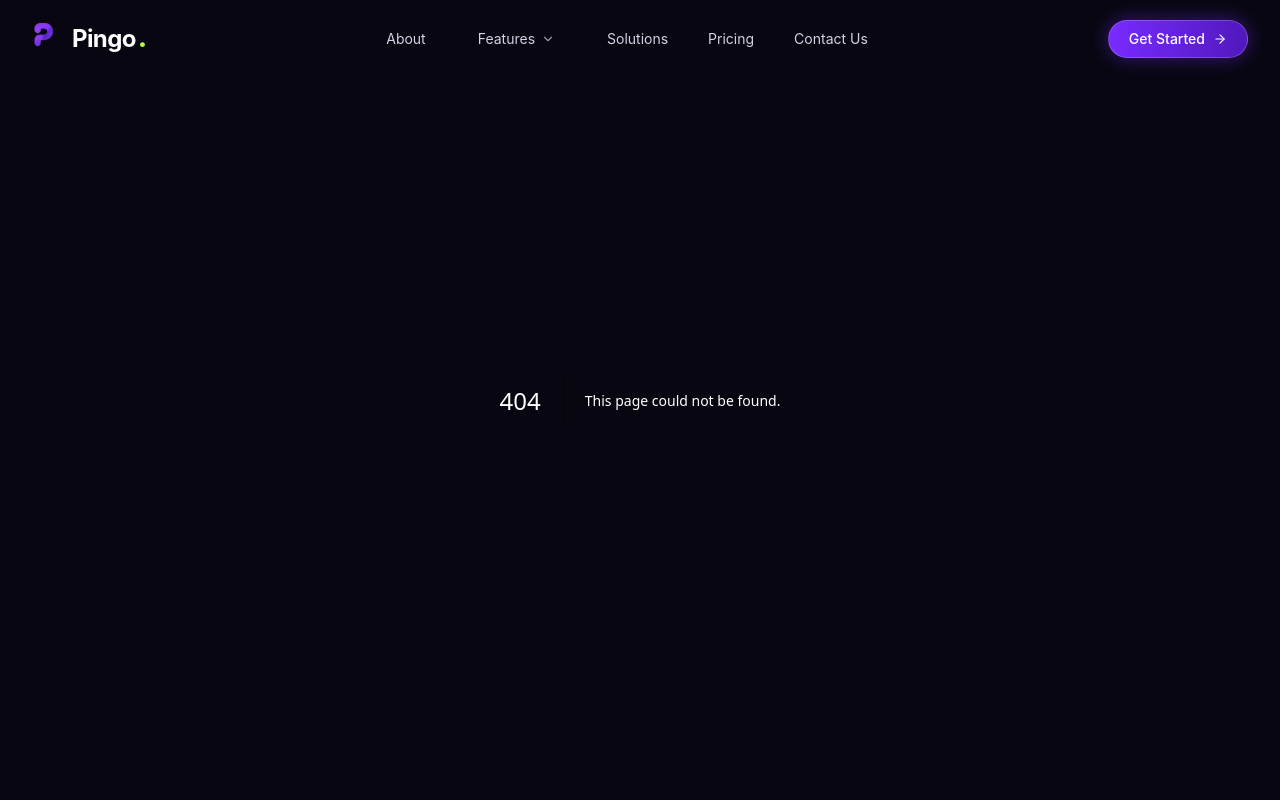
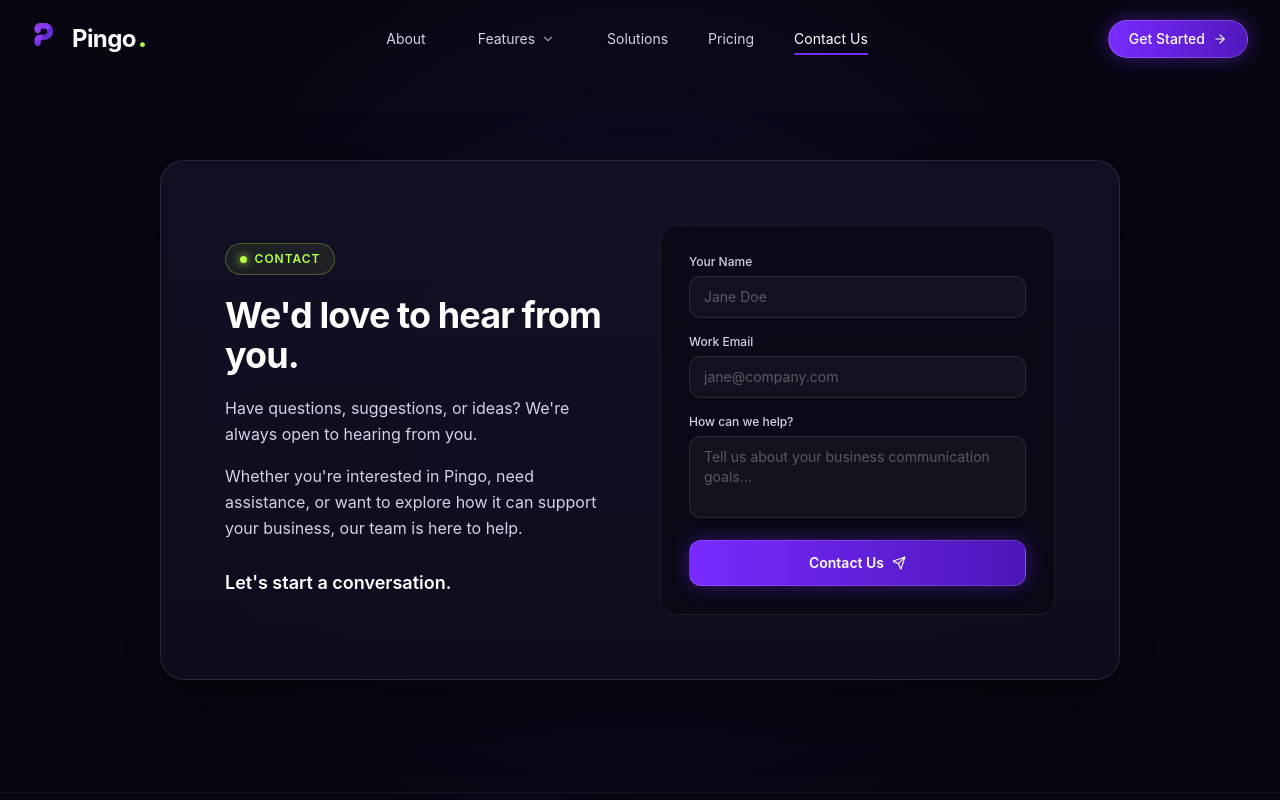
Before and after one commit to balaji-uiai/Pingo, a Next.js app: page /contact in a window 1280 px wide. Before the commit this address had no page. Shown: the top 800 px of the page. Built offline with nearby package versions, Linux system fonts and the light colour scheme.

Commit message:
Updated Pingo Contact Us and Navigation

```diff
--- a/app/about/page.tsx
+++ b/app/about/page.tsx
@@ -6,7 +6,6 @@ import VisionSection from "@/components/about/VisionSection";
 import MissionSection from "@/components/about/MissionSection";
 import WhoWeAre from "@/components/about/WhoWeAre";
 import WhyPingo from "@/components/about/WhyPingo";
-import ContactSection from "@/components/about/ContactSection";
 
 export const metadata: Metadata = {
   title: "About Pingo – Smarter Conversations. Better Connections.",
@@ -23,7 +22,6 @@ export default function AboutPage() {
       <MissionSection />
       <WhoWeAre />
       <WhyPingo />
-      <ContactSection />
     </div>
   );
 }
--- /dev/null
+++ b/app/contact/page.tsx
@@ -0,0 +1,17 @@
+import React from "react";
+import type { Metadata } from "next";
+import ContactSection from "@/components/contact/ContactSection";
+
+export const metadata: Metadata = {
+  title: "Contact Us – Pingo",
+  description:
+    "Get in touch with Pingo. Have questions, suggestions, or ideas? We'd love to hear from you and help your business connect smarter.",
+};
+
+export default function ContactPage() {
+  return (
+    <div className="relative">
+      <ContactSection />
+    </div>
+  );
+}
--- a/components/common/Navbar.tsx
+++ b/components/common/Navbar.tsx
@@ -69,8 +69,7 @@ export const Navbar: React.FC = () => {
               );
             }
 
-            const isActive =
-              item.href === "/about" && pathname === "/about";
+            const isActive = item.href === pathname;
 
             return (
               <Link
@@ -140,8 +139,7 @@ export const Navbar: React.FC = () => {
                 );
               }
 
-              const isActive =
-                item.href === "/about" && pathname === "/about";
+              const isActive = item.href === pathname;
 
               return (
                 <Link
--- a/components/about/ContactSection.tsx
+++ b/components/contact/ContactSection.tsx
@@ -20,7 +20,7 @@ export const ContactSection: React.FC = () => {
   };
 
   return (
-    <section id="contact" className="relative py-20 lg:py-24 overflow-hidden">
+    <section id="contact" className="relative pt-32 sm:pt-36 lg:pt-40 pb-20 lg:pb-28 overflow-hidden">
       {/* Ambient background glow */}
       <div className="absolute top-1/2 left-1/2 -translate-x-1/2 -translate-y-1/2 w-[600px] h-[600px] bg-[#782BFF]/10 rounded-full blur-[140px] pointer-events-none" />
 
--- a/components/home/Hero.tsx
+++ b/components/home/Hero.tsx
@@ -35,14 +35,6 @@ export const Hero: React.FC = () => {
         <div className="grid grid-cols-1 lg:grid-cols-12 gap-12 lg:gap-8 items-center">
           {/* Left Column: Hero Copy */}
           <div className="lg:col-span-6 xl:col-span-7 space-y-6 sm:space-y-8 z-10">
-            {/* Pill Tag */}
-            <div>
-              <div className="pill-badge">
-                <span className="pill-dot" />
-                <span>A BETTER WAY TO CONNECT</span>
-              </div>
-            </div>
-
             {/* Main Headline */}
             <h1 className="text-4xl sm:text-5xl lg:text-[3.75rem] font-bold tracking-tight text-white leading-[1.12]">
               Real-time answers.{" "}
@@ -213,7 +205,7 @@ export const Hero: React.FC = () => {
                   Close
                 </button>
                 <Link
-                  href="/#contact"
+                  href="/contact"
                   onClick={() => setDemoOpen(false)}
                   className="px-5 py-2 rounded-full text-xs font-semibold text-white bg-gradient-to-r from-[#782BFF] to-[#4C16B8] hover:from-[#8938FF] hover:to-[#5B1DDE] transition-all shadow-md shadow-purple-900/30"
                 >
--- a/data/footer.ts
+++ b/data/footer.ts
@@ -29,7 +29,7 @@ export const footerData = {
       links: [
         { label: "Documentation", href: "#docs" },
         { label: "FAQs", href: "#faqs" },
-        { label: "Contact Us", href: "#contact" },
+        { label: "Contact Us", href: "/contact" },
       ],
     },
     {
--- a/data/navigation.ts
+++ b/data/navigation.ts
@@ -61,11 +61,11 @@ export const navigationItems: NavItem[] = [
   },
   {
     label: "Contact Us",
-    href: "/#contact",
+    href: "/contact",
   },
 ];
 
 export const navbarCta = {
   label: "Get Started",
-  href: "/#contact",
+  href: "/contact",
 };
```
Also changed, not shown: 1 other file (tests, documents, lock files or other folders).
